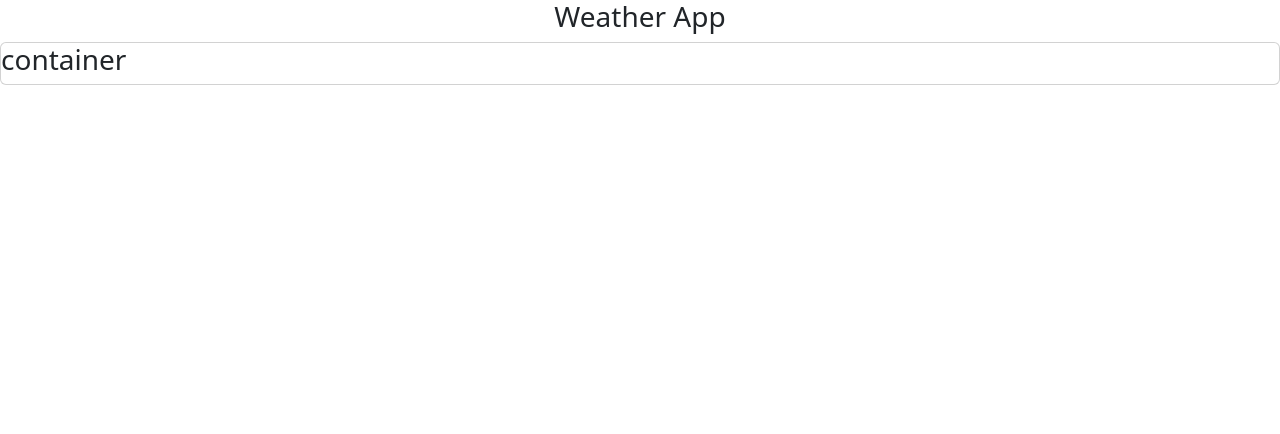
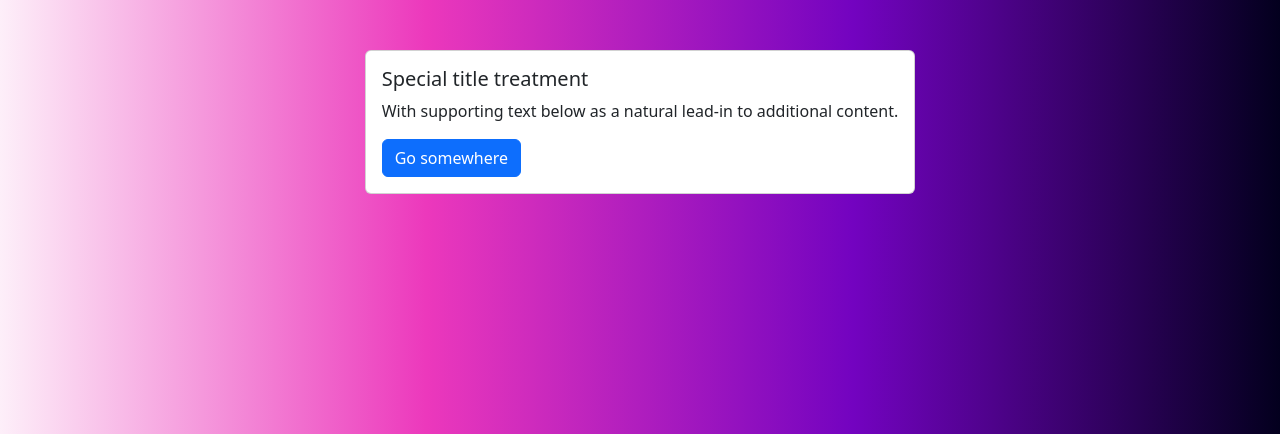
Before and after one commit to AndresSilverall/Weather-app, a Django app: page /home/ in a window 1280 px wide. Shown: the top 434 px of the page. Run offline with Django 4.2, Linux system fonts and the light colour scheme; some libraries are stand-ins or nearby versions.

Commit message:
card agregada en el home

```diff
--- /dev/null
+++ b/weatherApp/forms.py
@@ -0,0 +1,5 @@
+from django import forms
+
+
+class SearchCity(forms.Form):
+    city = forms.CharField(max_length=15, widget=forms.TextInput(attrs={"class": "form"}))
--- /dev/null
+++ b/weatherApp/static/css/home.css
@@ -0,0 +1,20 @@
+* {
+    padding: 0;
+    margin: 0;
+}
+
+
+body {
+    background: #03001e;  /* fallback for old browsers */
+    background: -webkit-linear-gradient(to right, #fdeff9, #ec38bc, #7303c0, #03001e);  /* Chrome 10-25, Safari 5.1-6 */
+    background: linear-gradient(to right, #fdeff9, #ec38bc, #7303c0, #03001e); /* W3C, IE 10+/ Edge, Firefox 16+, Chrome 26+, Opera 12+, Safari 7+ */
+}
+
+
+.container {
+    padding-top: 50px;
+    display: flex;
+    justify-content: center;
+    align-items: center;
+    margin-right: 60px;
+}
--- a/weatherApp/templates/index.html
+++ b/weatherApp/templates/index.html
@@ -2,20 +2,26 @@
 {% load static %}
 <html lang="en">
 <head>
-    <meta charset="UTF-8">
-    <meta name="viewport" content="width=device-width, initial-scale=1.0">
-		<link rel="stylesheet" href="{% static 'bootstrap/css/bootstrap.min.css' %}">
-		<script src="{% static 'bootstrap/js/bootstrap.min.js' %}"></script>
-    <title>Weather App</title>
+	<meta charset="UTF-8">
+	<meta name="viewport" content="width=device-width, initial-scale=1.0">
+	<link rel="stylesheet" href="{% static 'css/home.css'%}">
+	<link rel="stylesheet" href="{% static 'bootstrap/css/bootstrap.min.css'%}">
+	<link rel="stylesheet" href="{% static 'bootstrap/js/bootstrap.min.js'%}">
+	<title>Weather App</title>
 </head>
 <body>
-	<h3 class="text-center"> Weather App</h3>
-	<div class="card">
-		<h3> container</h3>
-	</div>
-
-
-
-		<script src="{% static 'bootstrap/js/bootstrap.bundle.js' %}"></script>
+		<div class="container">
+		 <div class="row justify-content-center">
+			<div class="col-sm-100">
+				<div class="card">
+					<div class="card-body">
+						<h5 class="card-title">Special title treatment</h5>
+						<p class="card-text">With supporting text below as a natural lead-in to additional content.</p>
+						<a href="#" class="btn btn-primary">Go somewhere</a>
+					</div>
+				</div>
+			</div>
+		</div>
+		<script src="{% static 'bootstrap/js/bootstrap.bundle.js'%}"></script>
 </body>
 </html>
```
Also changed, not shown: weatherApp/static/images/logo.png (added).
